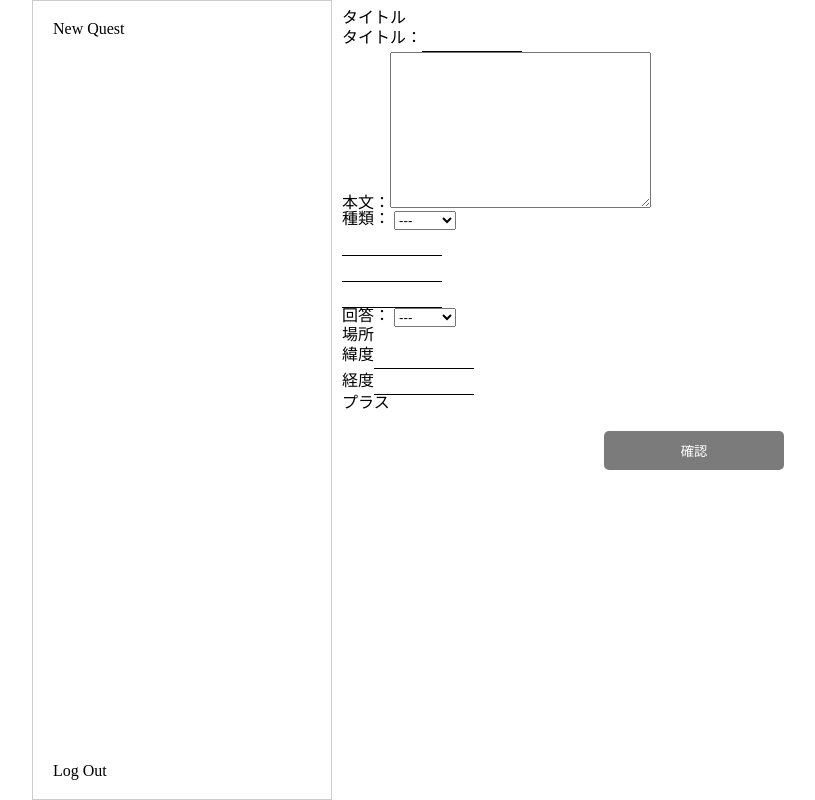
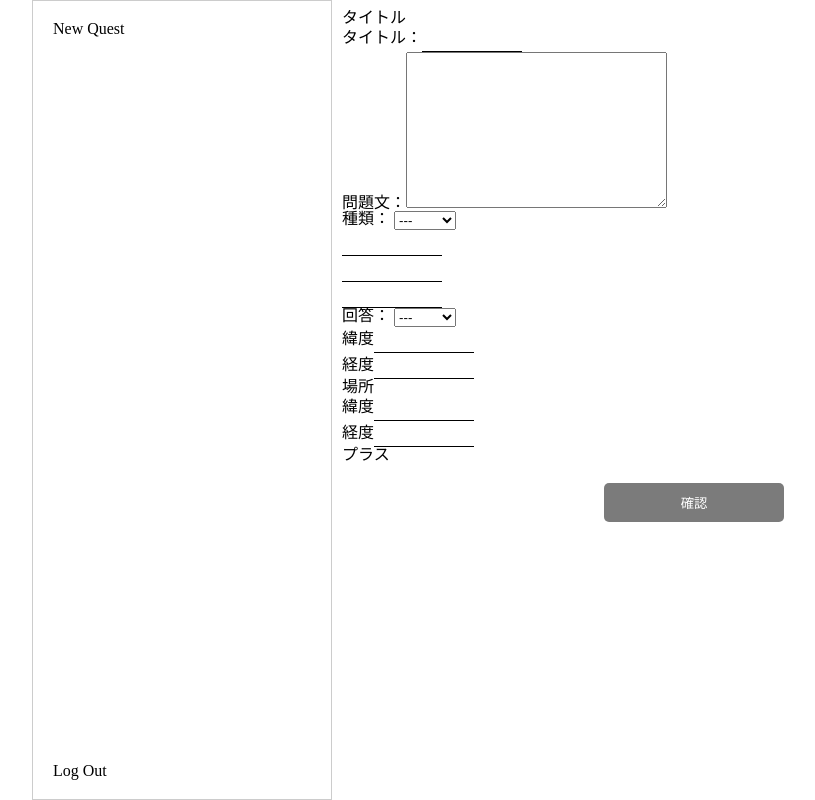
Before and after one commit to yosa34/TomorrowlandArtistSite, a plain HTML site: page artist/new_quest_setting.html in a window 1280 px wide. Shown: the whole page, without its empty margins (96-911 px from the left). Drawn offline with Linux system fonts and the light colour scheme.

Commit message:
ミッション作成画面のコメント追加

```diff
--- a/artist/new_quest_setting.html
+++ b/artist/new_quest_setting.html
@@ -32,15 +32,17 @@
                         <!-- ポップアップ表示 -->
                         <div>
                             <p>タイトル：<input type="text" name="" id=""></p>
-                            <p>本文：<textarea name="" id="" cols="30" rows="10"></textarea></p>
+                            <!-- ミッションの問題文 -->
+                            <p>問題文：<textarea name="" id="" cols="30" rows="10"></textarea></p>
                             <p>種類：
+                                <!-- ミッションの種類のデータ表示 -->
                                 <select name="" id="">
                                     <option value="0">---</option>
                                     <option value="1">種類１</option>
                                     <option value="2">種類２</option>
                                     <option value="3">種類３</option>
                                 </select>
-                                <!-- 選択問題の場合 -->
+                                <!-- 選択問題の場合？ -->
                                 <ul>
                                     <li><input type="text" name="" id=""></li>
                                     <li><input type="text" name="" id=""></li>
@@ -48,15 +50,24 @@
                                 </ul>
                             </p>
                             <p>回答：
+                                <!-- クエストの種類によって回答が変わる -->
+                                <!-- 選択問題の場合？ -->
+                                <!-- 上で入力した項目を表示 -->
                                 <select name="" id="">
                                     <option value="0">---</option>
                                     <option value="1">回答１</option>
                                     <option value="2">回答２</option>
                                     <option value="3">回答３</option>
                                 </select>
+                                <!-- 場所の場合？ -->
+                                <div>
+                                    <p>緯度<input type="text" name="" id=""></p>
+                                    <p>経度<input type="text" name="" id=""></p>
+                                </div>
                             </p>
                             <div>
                                 <p>場所</p>
+                                <!-- ミッションの場所 -->
                                 <div>
                                     <p>緯度<input type="text" name="" id=""></p>
                                     <p>経度<input type="text" name="" id=""></p>
@@ -64,6 +75,7 @@
                             </div>
                         </div>
                     </li>
+                    <!-- プラスボタンを押したらミッション項目が増える -->
                     <p>プラス</p>
                 </ul>
 
```
Also changed, not shown: artist/new_quest_confirmation.html (+1 -0 lines).
